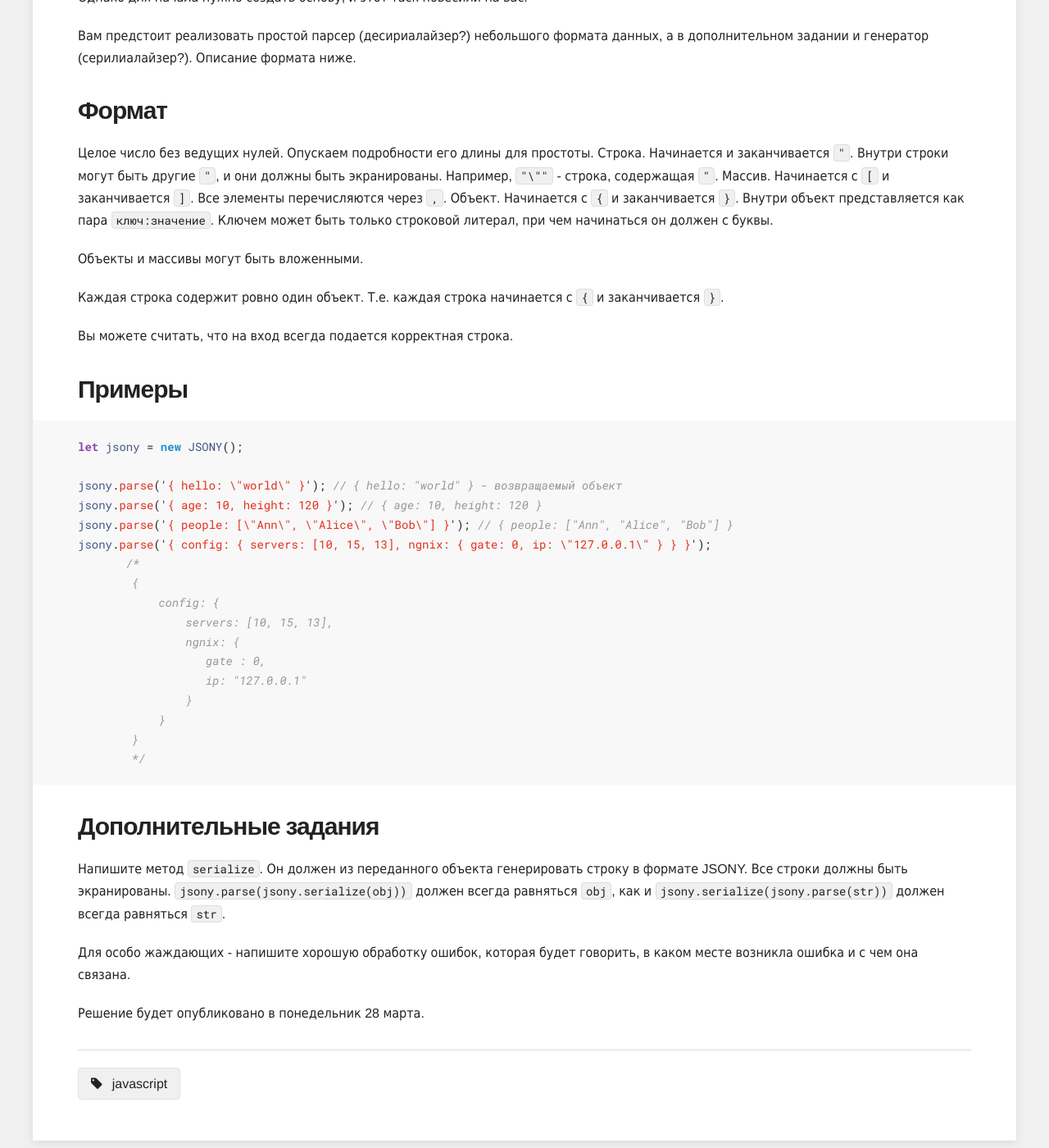
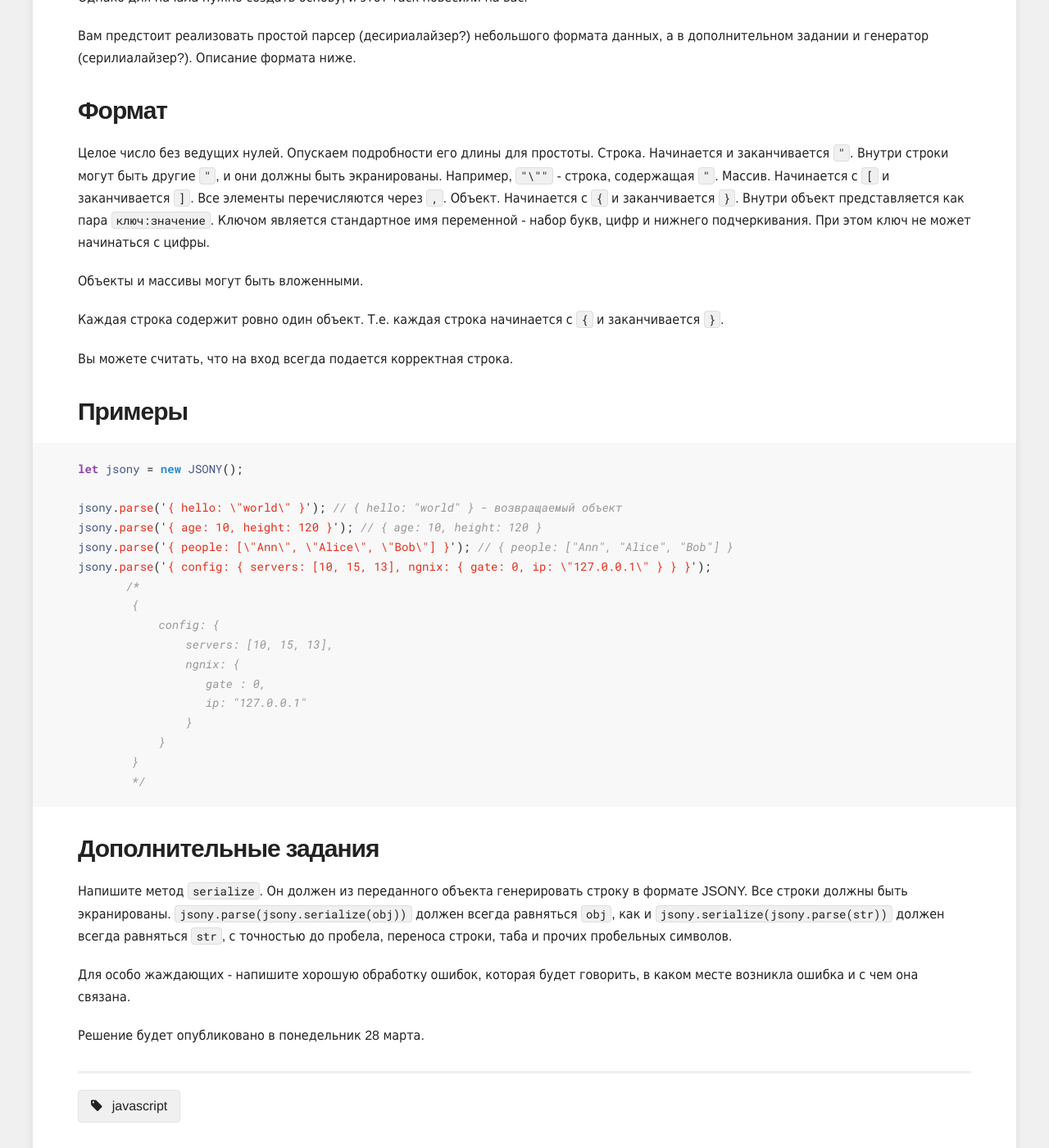
Before and after one commit to rtivital/jsraccoon, a Jekyll site: the page built from _posts/2016-03-21-exercise-json.md, in a window 1280 px wide and 1400 px high, scrolled down 616 px. Shown: the whole window at 82% size. Built offline with Jekyll 4.4.1, drawn with Linux system fonts in a browser that asks for light colours; nearby versions of some CDN libraries; comment, search, counter and statistics services are not loaded.

Commit message:
Exercise JSON make statement more clear

```diff
--- a/_posts/2016-03-21-exercise-json.md
+++ b/_posts/2016-03-21-exercise-json.md
@@ -20,7 +20,7 @@
 Целое число без ведущих нулей. Опускаем подробности его длины для простоты.
 Строка. Начинается и заканчивается `"`. Внутри строки могут быть другие `"`, и они должны быть экранированы. Например, `"\""` - строка, содержащая `"`.
 Массив. Начинается с `[` и заканчивается `]`. Все элементы перечисляются через `,`.
-Объект. Начинается с `{` и заканчивается `}`. Внутри объект представляется как пара `ключ:значение`. Ключем может быть только строковой литерал, при чем начинаться он должен с буквы.
+Объект. Начинается с `{` и заканчивается `}`. Внутри объект представляется как пара `ключ:значение`. Ключом является стандартное имя переменной - набор букв, цифр и нижнего подчеркивания. При этом ключ не может начинаться с цифры.
 
 Объекты и массивы могут быть вложенными.
 
@@ -52,7 +52,7 @@
 {% endhighlight %}
 
 ### Дополнительные задания
-Напишите метод `serialize`. Он должен из переданного объекта генерировать строку в формате JSONY. Все строки должны быть экранированы. `jsony.parse(jsony.serialize(obj))` должен всегда равняться `obj`, как и `jsony.serialize(jsony.parse(str))` должен всегда равняться `str`.
+Напишите метод `serialize`. Он должен из переданного объекта генерировать строку в формате JSONY. Все строки должны быть экранированы. `jsony.parse(jsony.serialize(obj))` должен всегда равняться `obj`, как и `jsony.serialize(jsony.parse(str))` должен всегда равняться `str`, с точностью до пробела, переноса строки, таба и прочих пробельных символов.
 
 Для особо жаждающих - напишите хорошую обработку ошибок, которая будет говорить, в каком месте возникла ошибка и с чем она связана.
 
```
